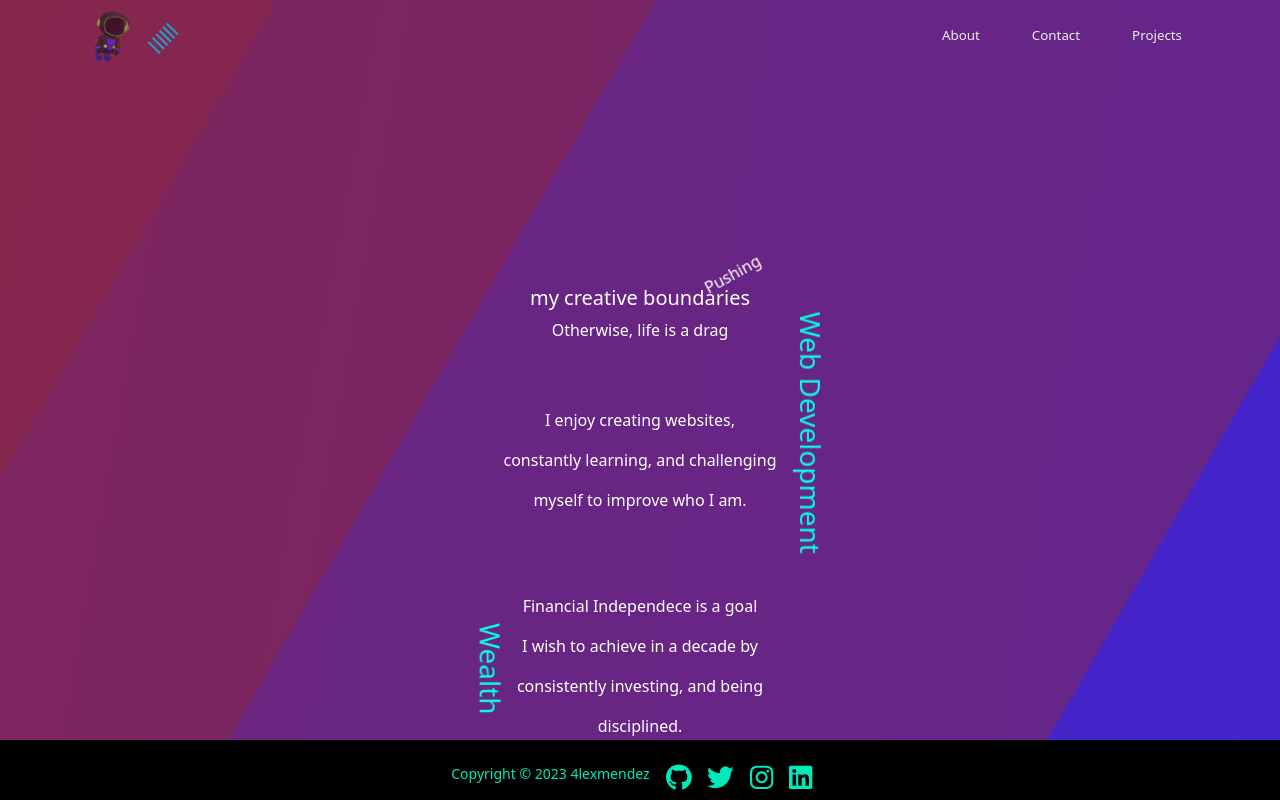
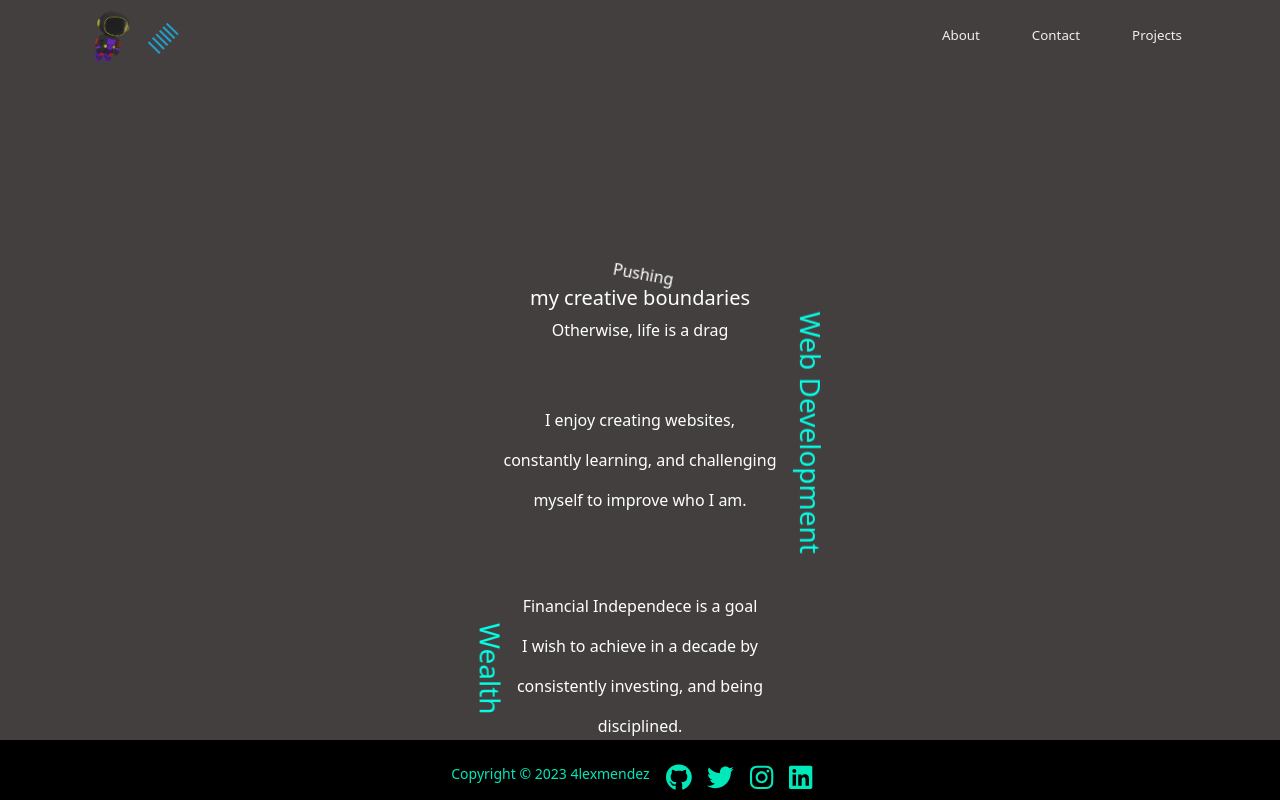
Before and after one commit to 4lexjandro/portfolio, a React (Create React App) app: page /about in a window 1280 px wide. Shown: the top 800 px of the page. Built offline with nearby package versions, Linux system fonts and the light colour scheme.

Commit message:
changed backgrounds of about and projects page, want it to be more simple

```diff
--- a/src/Routes/About.jsx
+++ b/src/Routes/About.jsx
@@ -20,14 +20,12 @@ export const About = () => {
       <main className="main">
         <section className="content">
          <br/><br/><br/>
-         <div className="bg"></div>
-<div className="bg bg2"></div>
-<div className="bg bg3"></div>
+
 <br/><br/><br/><br/><br/><br/>
 
 
           <motion.div animate={{ x: 100, y: 0, rotate:360 }}
-transition={{ duration: 2, repeat: Infinity }} >Pushing</motion.div>
+transition={{ duration: 5, repeat: Infinity }} >Pushing</motion.div>
 
           <h5>my creative boundaries</h5>
                <motion.div
--- a/src/Routes/Home.jsx
+++ b/src/Routes/Home.jsx
@@ -40,7 +40,7 @@ export const Home = () => {
   animate={{ x: -20, y: 90, opacity: 1 }}
   transition={{
     delay: .1,
-    x: { type: "spring", stiffness: 400 },
+
     default: { duration: 3 },
   }}
 ><h1>Hi, I'm Alex.</h1>
--- a/src/style.css
+++ b/src/style.css
@@ -225,29 +225,6 @@
 }
 
 
-html, body {
-  width: 100%;
-  height:100%;
-}
-
-body {
-    background: linear-gradient(-80deg, #4225cf, #87274c, #4225cf, #87274c);
-    background-size: 400% 400%;
-    animation: gradient 4s ease infinite;
-    position: center;
-}
-
-@keyframes gradient {
-    0% {
-        background-position: 0% 50%;
-    }
-    50% {
-        background-position: 100% 50%;
-    }
-    100% {
-        background-position: 0% 50%;
-    }
-}
 
 .home {
   display: flex;
@@ -447,50 +424,6 @@ color: white;
 
 
 
-@keyframes outterColor {
-  0% {
-    bottom: 0;
-    right: 0;
-    height: 50%;
-    width: 50%;
-  }
-  16.66% {
-    bottom: 0;
-    right: 0;
-    height: 50%;
-    width: 100%;
-  }
-  32.32% {
-    bottom: 0;
-    right: 50%;
-    height: 50%;
-    width: 50%;
-  }
-  49.98% {
-    bottom: 50%;
-    right: 50%;
-    height: 50%;
-    width: 50%;
-  }
-  66.64% {
-    bottom: 50%;
-    right: 0;
-    height: 50%;
-    width: 100%;
-  }
-  83.3% {
-    bottom: 50%;
-    right: 0;
-    height: 50%;
-    width: 50%;
-  }
-  100% {
-    bottom: 0;
-    right: 0;
-    height: 50%;
-    width: 50%;
-  }
-}
 
 
 
@@ -498,42 +431,7 @@ color: white;
 
 
 
-/* About page */
 
-
-
-.bg {
-  animation:slide 3s ease-in-out infinite alternate;
-  background-image: linear-gradient(-60deg, #4225cf 50%, #87274c 50%);
-
-  bottom:0;
-  left:-50%;
-  opacity:.5;
-  position:fixed;
-  right:-50%;
-  top:0;
-  z-index:-1;
-}
-
-.bg2 {
-  animation-direction:alternate-reverse;
-  animation-duration:4s;
-}
-
-.bg3 {
-  animation-duration:5s;
-}
-
-
-
-@keyframes slide {
-  0% {
-    transform:translateX(-25%);
-  }
-  100% {
-    transform:translateX(25%);
-  }
-}
 
 
 
```
